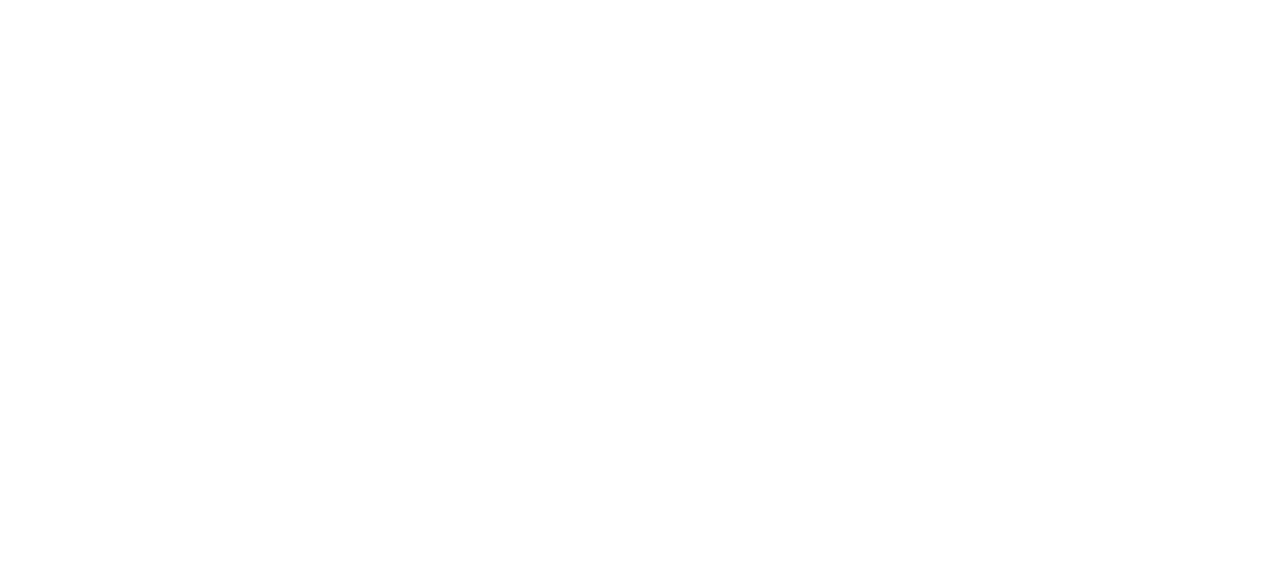
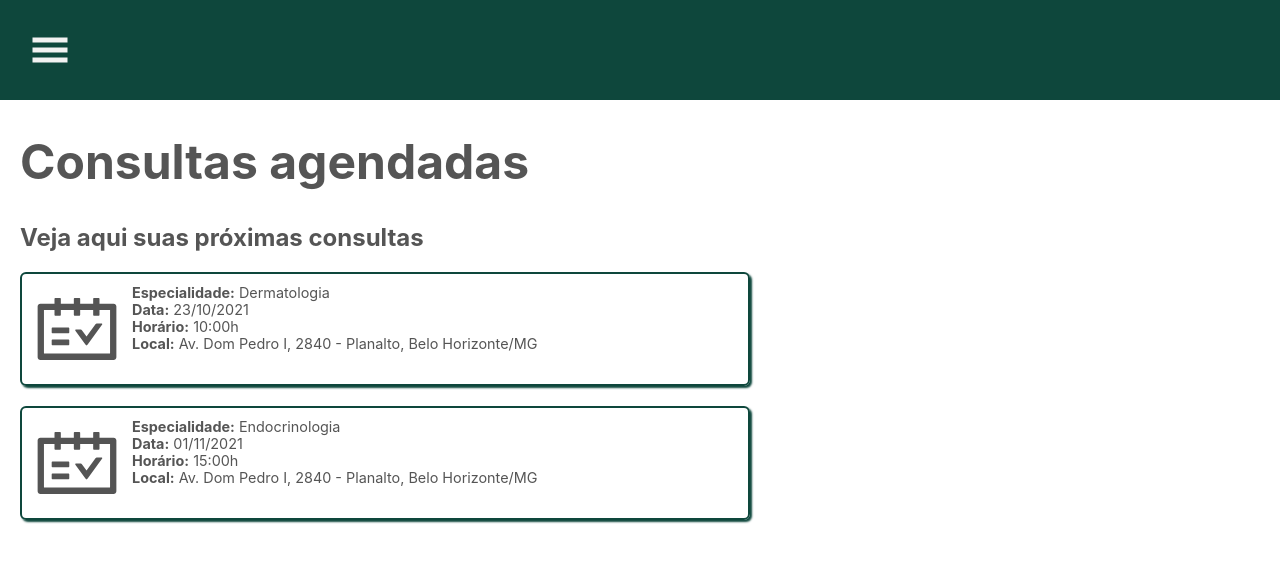
Before and after one commit to CarinaRoberta/saude-facil, a React (Create React App) app: page /consultas in a window 1280 px wide. Shown: the top 562 px of the page. Built offline with nearby package versions, Linux system fonts and the light colour scheme.

Commit message:
criação da página de consultas com mock

```diff
--- a/src/App.tsx
+++ b/src/App.tsx
@@ -9,6 +9,7 @@
 import Landing from "./pages/Landing";
 import SignUp from "./pages/Landing/SignUp";
 import Exams from "./pages/Exams";
+import ScheduledAppointment from "./pages/ScheduledAppointment";
 
 const App: React.FC = () => {
   const [showNav, setShowNav] = useState(false);
@@ -23,6 +24,11 @@
         <Route path="/perfil" exact={true} component={Profile} />
         <Route path="/home" exact={true} component={Home} />
         <Route path="/exames" exact={true} component={Exams} />
+        <Route
+          path="/consultas"
+          exact={true}
+          component={ScheduledAppointment}
+        />
 
         <div className="main">
           <Route path="/" exact={true} component={Landing} />
--- a/src/pages/Exams/index.tsx
+++ b/src/pages/Exams/index.tsx
@@ -85,14 +85,22 @@
                   ""
                 )}
                 <div className="notes">
+                  {examList.interpretacao ? (
                     <p>
                       <strong>INTERPRETAÇÃO: </strong>
-                    {examList?.interpretacao}
+                      {examList.interpretacao}
                     </p>
+                  ) : (
+                    ""
+                  )}
+                  {examList.nota ? (
                     <p>
                       <strong>NOTA: </strong>
-                    {examList?.nota}
+                      {examList.nota}
                     </p>
+                  ) : (
+                    ""
+                  )}
                 </div>
               </ExamContainer>
             ))
--- a/src/pages/Home/index.tsx
+++ b/src/pages/Home/index.tsx
@@ -46,14 +46,14 @@
               </div>
             </div>
           </a>
-          <a href="/">
+          <Link to="/consultas  ">
             <div className="categories">
               <div className="categories-item">
                 <FaNotesMedical />
                 <p>Consultas</p>
               </div>
             </div>
-          </a>
+          </Link>
         </div>
         <div className="appointment">
           <h2>Seus compromissos</h2>
--- /dev/null
+++ b/src/pages/ScheduledAppointment/index.tsx
@@ -0,0 +1,52 @@
+import React, { useEffect, useState } from "react";
+import { GiHamburgerMenu } from "react-icons/gi";
+import { AiOutlineSchedule } from "react-icons/ai";
+import SideBar from "../../components/SideBar";
+import { Header } from "../../components/SideBar/style";
+import { Container, Appointments } from "./style";
+import { IScheduled, schedule } from "./mock/ScheduledMock";
+
+const ScheduledAppointment: React.FC = () => {
+  const [showNav, setShowNav] = useState(false);
+  const [scheduledList, setScheduledList] = useState<IScheduled[]>([]);
+
+  useEffect(() => {
+    if (schedule) setScheduledList(schedule);
+  }, []);
+
+  return (
+    <>
+      <Header>
+        <GiHamburgerMenu onClick={() => setShowNav(!showNav)} />
+      </Header>
+      <SideBar children={showNav} />
+      <Container>
+        <h1>Consultas agendadas</h1>
+        <h2>Veja aqui suas próximas consultas</h2>
+        {scheduledList
+          ? scheduledList.map((scheduled) => (
+              <Appointments>
+                <AiOutlineSchedule />
+                <div>
+                  <p>
+                    <strong>Especialidade:</strong> {scheduled.especialidade}
+                  </p>
+                  <p>
+                    <strong>Data:</strong> {scheduled.data}
+                  </p>
+                  <p>
+                    <strong>Horário:</strong> {scheduled.horario}
+                  </p>
+                  <p>
+                    <strong>Local:</strong> {scheduled.local}
+                  </p>
+                </div>
+              </Appointments>
+            ))
+          : ""}
+      </Container>
+    </>
+  );
+};
+
+export default ScheduledAppointment;
--- /dev/null
+++ b/src/pages/ScheduledAppointment/mock/ScheduledMock.ts
@@ -0,0 +1,21 @@
+export interface IScheduled {
+  especialidade: string;
+  data: string;
+  horario: string;
+  local: string;
+}
+
+export const schedule: IScheduled[] = [
+  {
+    especialidade: "Dermatologia",
+    data: "23/10/2021",
+    horario: "10:00h",
+    local: "Av. Dom Pedro I, 2840 - Planalto, Belo Horizonte/MG",
+  },
+  {
+    especialidade: "Endocrinologia",
+    data: "01/11/2021",
+    horario: "15:00h",
+    local: "Av. Dom Pedro I, 2840 - Planalto, Belo Horizonte/MG",
+  },
+];
--- /dev/null
+++ b/src/pages/ScheduledAppointment/style.ts
@@ -0,0 +1,40 @@
+import styled from "styled-components";
+
+const Container = styled.div`
+  max-width: 730px;
+  margin: 0 auto 50 px auto;
+  padding: 0 20px;
+  font-size: 1.5em;
+
+  h2 {
+    font-size: 1em;
+    margin: 0;
+  }
+`;
+
+const Appointments = styled.div`
+  display: flex;
+  margin-top: 20px;
+  border: 2px solid var(--green-darker);
+  box-shadow: 2px 2px 2px var(--green-darker);
+  border-radius: 6px;
+  padding: 10px;
+  transition: all ease 0.2s;
+
+  &:hover {
+    background-color: rgba(14, 71, 60, 0.3);
+    transform: scale(1.01);
+  }
+
+  svg {
+    width: 90px;
+    height: 90px;
+    margin-right: 10px;
+  }
+  p {
+    font-size: 0.6em;
+    margin: 0;
+  }
+`;
+
+export { Container, Appointments };
```
Lines whose indentation alone changed are shown as unchanged.
